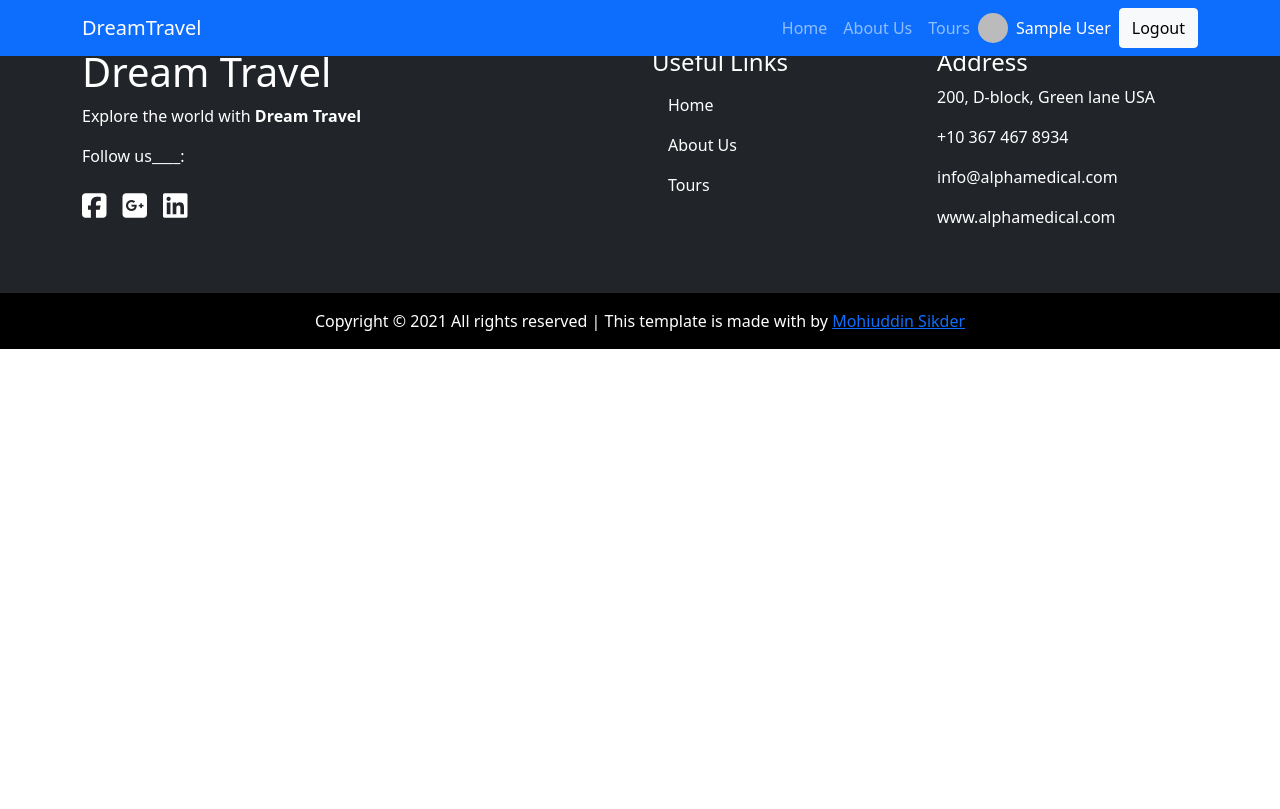
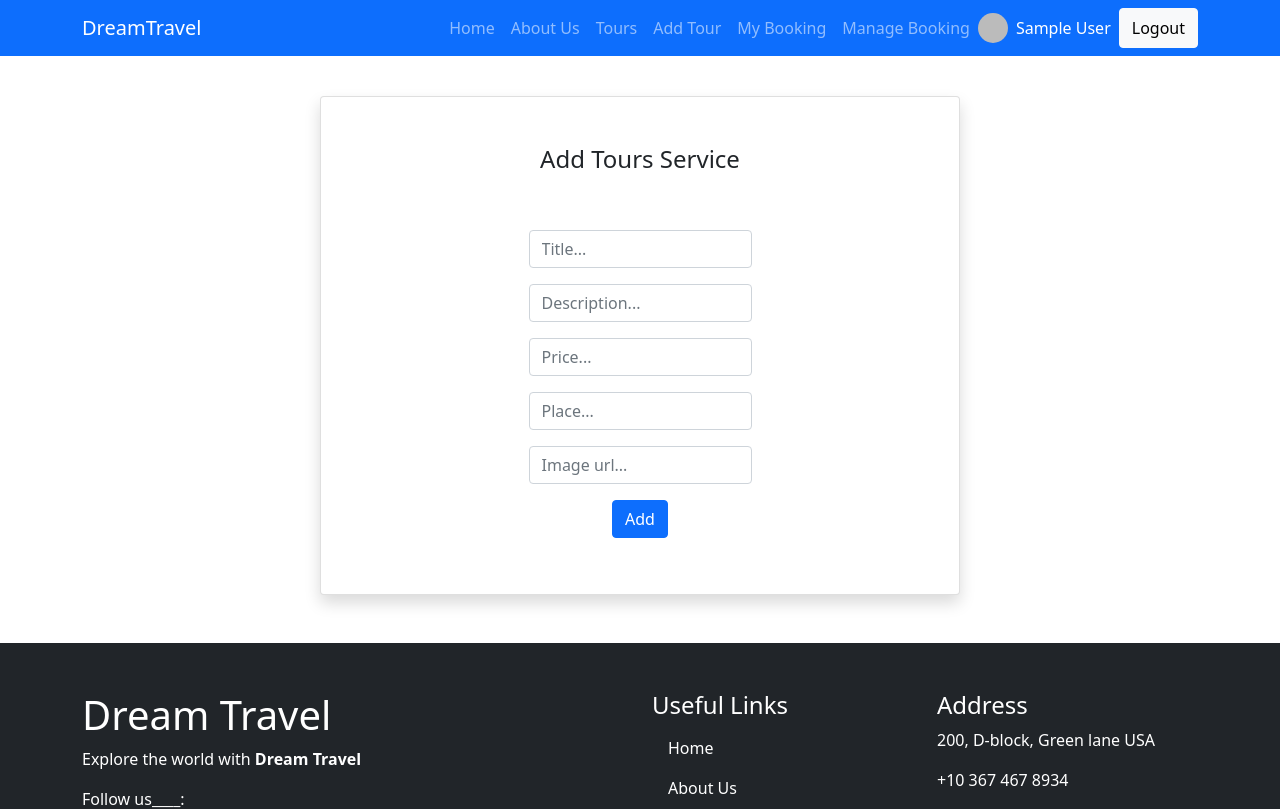
Before and after one commit to mohisikder/dream-travel-client-side, a React (Create React App) app: page /addservice in a window 1280 px wide. Shown: the top 809 px of the page. Built offline with nearby package versions, Linux system fonts and the light colour scheme; no server answers; sample sign-in values are in the browser's storage.

Commit message:
updated add booking

```diff
--- a/src/App.js
+++ b/src/App.js
@@ -10,7 +10,9 @@ import Tours from './Pages/Tours/Tours';
 import PrivateRoute from './Private/PrivateRoute';
 import Login from './Pages/Login/Login';
 import TourDetails from './Pages/TourDetails/TourDetails';
-import AddBooking from './Pages/Admin/AddBooking/AddBooking';
+import AddService from './Pages/Admin/AddService/AddService';
+import MyBooking from './Pages/User/MyBooking';
+import ManageBooking from './Pages/Admin/ManageBooking/ManageBooking';
 
 function App() {
   return (
@@ -27,14 +29,20 @@ function App() {
           <Route exact path="/about">
             <AboutUs/>
           </Route>
+          <PrivateRoute exact path="/tours/tourdetails/:id">
+            <TourDetails/>
+          </PrivateRoute>
+          <PrivateRoute exact path="/addservice">
+            <AddService/>
+          </PrivateRoute>
+          <PrivateRoute exact path="/mybooking">
+            <MyBooking/>
+          </PrivateRoute>
+          <PrivateRoute exact path="/managebooking">
+            <ManageBooking/>
+          </PrivateRoute>
           <PrivateRoute exact path="/tours">
             <Tours/>
-          </PrivateRoute>
-          <PrivateRoute exact path="/tours/tourDetails/:id">
-            <TourDetails/>
-          </PrivateRoute>
-          <PrivateRoute exact path="/booking/addbooking">
-            <AddBooking/>
           </PrivateRoute>
           <Route exact path="/login">
             <Login/>
--- a/src/Pages/Admin/AddBooking/AddBooking.js
+++ /dev/null
@@ -1,60 +0,0 @@
-import React, { useRef } from 'react';
-import { Container, Form, Button } from 'react-bootstrap';
-
-const AddBooking = () => {
-   const nameRef = useRef()
-   const usernameRef = useRef()
-   const emailRef = useRef()
-   const phoneRef = useRef()
-   const cityRef = useRef()
-
-   const handleAddUser= e =>{
-      const name = nameRef.current.value
-      const username = usernameRef.current.value
-      const email = emailRef.current.value
-      const phone = phoneRef.current.value
-      const city = cityRef.current.value
-
-      const newUser = {name, username, email, phone, city}
-      fetch(`http://localhost:5000/users`,{
-         method: 'POST',
-         headers:{'content-type':'application/json'},
-         body:JSON.stringify(newUser)
-      })
-      .then(res=> res.json())
-      .then(result=>{
-         if(result.insertedId){
-            alert('User Added Successfully')
-            e.target.rest()
-         }
-      })
-   }
-
-   return (
-      <div className="pt-200 text-center">
-         <h1>Please Add User</h1>
-         <Container>
-            <Form onSubmit={handleAddUser} className="w-50 bg-white p-5 m-auto rounded">
-               <Form.Group className="mb-3" >
-                  <Form.Control type="text" ref={nameRef}  placeholder="Name" required />
-               </Form.Group>
-               <Form.Group className="mb-3" >
-                  <Form.Control type="text" ref={usernameRef} placeholder="Username"/>
-               </Form.Group>
-               <Form.Group className="mb-3" >
-                  <Form.Control type="text" ref={emailRef} placeholder="Email" />
-               </Form.Group>
-               <Form.Group className="mb-3" >
-                  <Form.Control type="text" ref={phoneRef} placeholder="Phone" />
-               </Form.Group>
-               <Form.Group className="mb-3">
-                  <Form.Control type="text" ref={cityRef} placeholder="City" />
-               </Form.Group>
-               <Button type="submit" className="mb-2">Add User</Button>
-            </Form>
-         </Container>
-      </div>
-   );
-};
-
-export default AddBooking;
--- /dev/null
+++ b/src/Pages/Admin/AddService/AddService.js
@@ -0,0 +1,62 @@
+import React, { useRef } from 'react';
+import { Container, Form, Button, Card, } from 'react-bootstrap';
+
+const AddService = () => {
+   const titleRef = useRef()
+   const descriptionRef = useRef()
+   const imgUrlRef = useRef()
+   const priceRef = useRef()
+   const placeRef = useRef()
+
+   const handleAddService= e =>{
+      const title = titleRef.current.value
+      const description = descriptionRef.current.value
+      const img = imgUrlRef.current.value
+      const price = priceRef.current.value
+      const place = placeRef.current.value
+
+      const newService = {title, description, img, price, place}
+      fetch(`http://localhost:5000/addservice`,{
+         method: 'POST',
+         headers:{'content-type':'application/json'},
+         body:JSON.stringify(newService)
+      })
+      .then(res=> res.json())
+      .then(result=>{
+         if(result.insertedId){
+            alert('User Added Successfully')
+            e.target.rest()
+         }
+      })
+   }
+
+   return (
+      <div className="pt-5 text-center">
+         <Container>
+            <Card style={{width:"40rem"}} className="m-auto my-5 shadow">
+               <h4 className="mt-5">Add Tours Service</h4>
+               <Form onSubmit={handleAddService} className="w-50 bg-white p-5 m-auto rounded">
+                  <Form.Group className="mb-3" >
+                     <Form.Control type="text" ref={titleRef}  placeholder="Title..." required />
+                  </Form.Group>
+                  <Form.Group className="mb-3" >
+                     <Form.Control type="text" ref={descriptionRef} placeholder="Description..."/>
+                  </Form.Group>
+                  <Form.Group className="mb-3" >
+                     <Form.Control type="number" ref={priceRef} placeholder="Price..." />
+                  </Form.Group>
+                  <Form.Group className="mb-3" >
+                     <Form.Control type="text" ref={placeRef} placeholder="Place..." />
+                  </Form.Group>
+                  <Form.Group className="mb-3">
+                     <Form.Control type="text" ref={imgUrlRef} placeholder="Image url..." />
+                  </Form.Group>
+                  <Button type="submit" className="mb-2">Add</Button>
+               </Form>
+            </Card>
+         </Container>
+      </div>
+   );
+};
+
+export default AddService;
--- /dev/null
+++ b/src/Pages/Admin/ManageBooking/ManageBooking.js
@@ -0,0 +1,11 @@
+import React from 'react';
+
+const ManageBooking = () => {
+   return (
+      <div className="my-5 text-center">
+         <h1>Manage all booking</h1>
+      </div>
+   );
+};
+
+export default ManageBooking;
--- a/src/Pages/Header/Header.js
+++ b/src/Pages/Header/Header.js
@@ -8,7 +8,7 @@ const Header = () => {
    console.log(user);
    return (
       <>
-       <Navbar collapseOnSelect expand="lg" bg="primary" variant="dark" fixed="top" className="mb-5">
+       <Navbar collapseOnSelect expand="lg" bg="primary" variant="dark" fixed="top">
          <Container>
          <Navbar.Brand href="/">DreamTravel</Navbar.Brand>
          <Navbar.Toggle aria-controls="responsive-navbar-nav" />
@@ -17,10 +17,13 @@ const Header = () => {
                <Nav.Link as={Link} to="/home">Home</Nav.Link>
                <Nav.Link as={Link} to="/about">About Us</Nav.Link>
                <Nav.Link as={Link} to="/tours">Tours</Nav.Link>
+               <Nav.Link as={Link} to="/addservice">Add Tour</Nav.Link>
+               <Nav.Link as={Link} to="/mybooking">My Booking</Nav.Link>
+               <Nav.Link as={Link} to="/managebooking">Manage Booking</Nav.Link>
             </Nav>
             <Nav>
             <img className="rounded-circle" style={{height:"30px", width:"30px", marginTop:"5px"}} src={user.photoURL} alt="" />
-            <Nav.Link><span className="text-white">{user.displayName || user.email}</span></Nav.Link>
+            <span className="text-white p-2">{user.displayName || user.email}</span>
             {user.email?
                <Button onClick={handleSignOut} variant="light">Logout</Button>
                :
--- a/src/Pages/Tour/Tour.js
+++ b/src/Pages/Tour/Tour.js
@@ -7,7 +7,6 @@ const Tour = () => {
    const handleDetails=()=>{
       const uri= `/tours/id`
       history.push(uri)
-      console.log('Clicked');
   }
    return (
       <>
--- /dev/null
+++ b/src/Pages/Tours/Tours.css
@@ -0,0 +1,3 @@
+.pt-80{
+   padding: 80px;
+}
--- a/src/Pages/Tours/Tours.js
+++ b/src/Pages/Tours/Tours.js
@@ -1,4 +1,5 @@
 import React from 'react';
+import './Tours.css';
 import { Container, Row } from 'react-bootstrap';
 import Tour from '../Tour/Tour';
 
@@ -6,8 +7,8 @@ const Tours = () => {
 
 
    return (
-      <div>
-         <Container className="my-5 text-center">
+      <div className="pt-80 text-center">
+         <Container>
             <h1 className="display-5 mt-5 fw-bolder">Popular Tours</h1>
             <p>Travel is the activity of going from one place to another place.</p>
          <Row xs={1} md={3} className="g-4 mt-5">
--- /dev/null
+++ b/src/Pages/User/MyBooking.js
@@ -0,0 +1,11 @@
+import React from 'react';
+
+const MyBooking = () => {
+   return (
+      <div className="my-5 text-center">
+         <h1>My Booking List</h1>
+      </div>
+   );
+};
+
+export default MyBooking;
```
